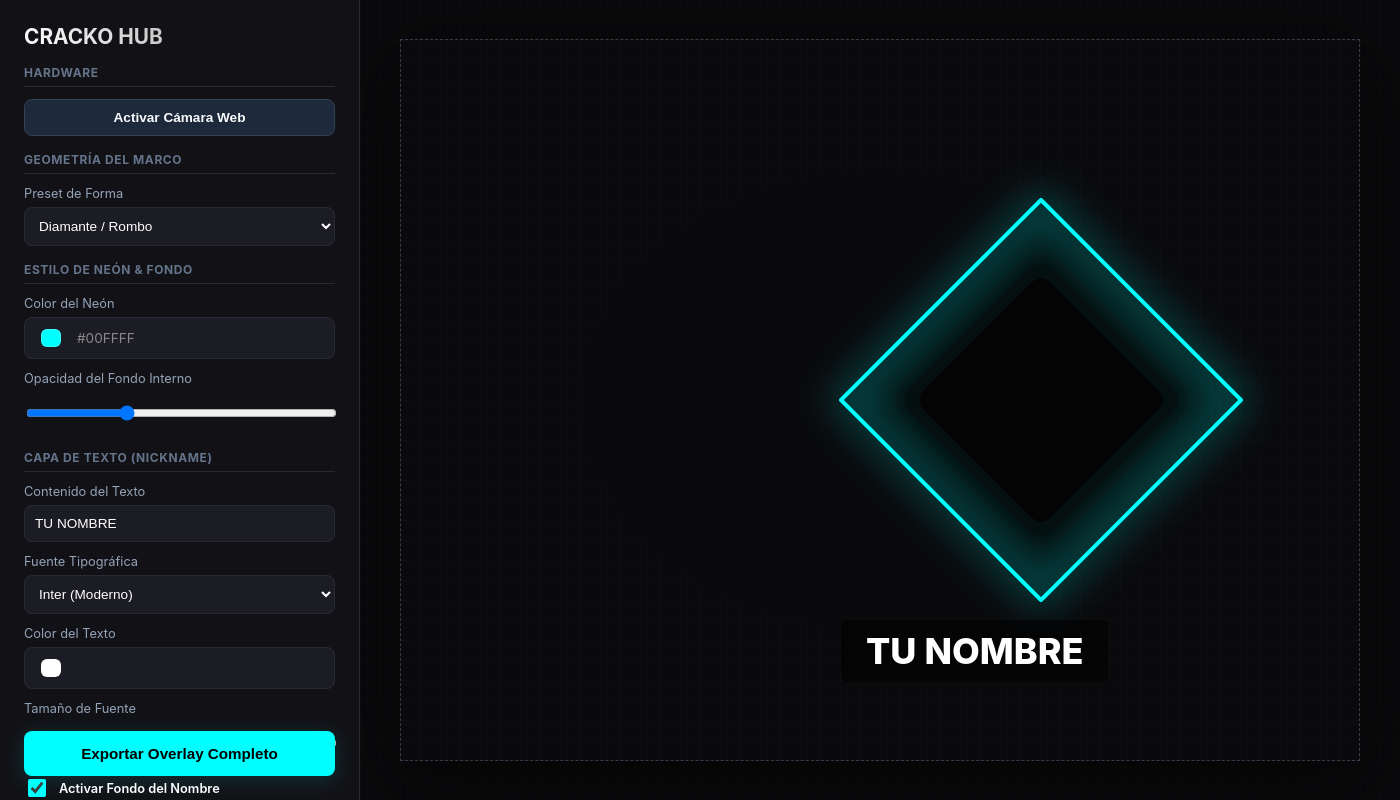
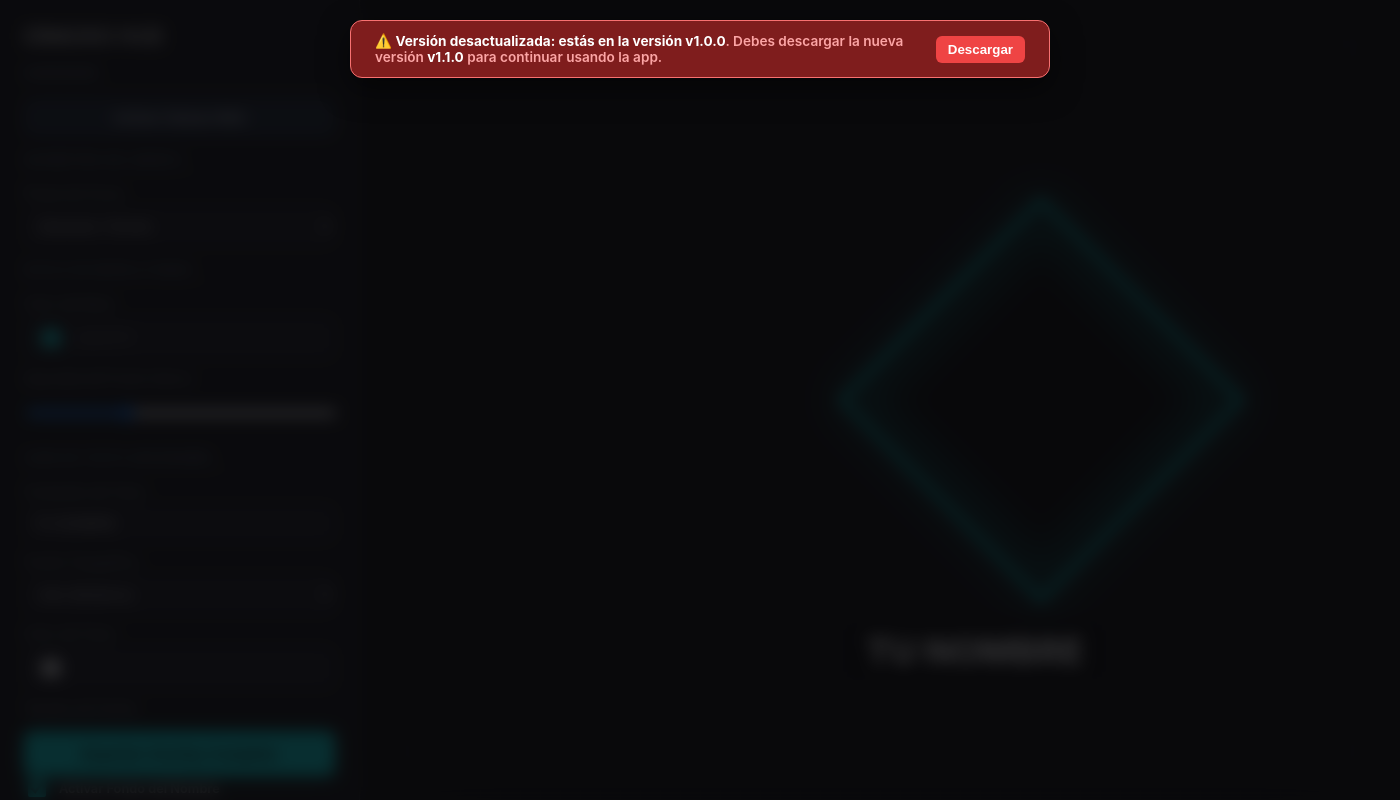
Before and after one commit to Alvr5/softwarecracko, an Electron app: page index.html in a window 1400 px wide. Drawn offline with nearby package versions, Linux system fonts and the light colour scheme.

Commit message:
Update index.html

```diff
--- a/index.html
+++ b/index.html
@@ -631,7 +631,7 @@
   // --- 📆 CONTROL DE VERSIONES MANUAL (SISTEMA SEGURO) ---
 
   // 1. La versión física de este archivo actual.
-  const MI_VERSION_ACTUAL = "1.1.0";
+  const MI_VERSION_ACTUAL = "1.0.0";
 
   // 2. La versión mínima que pides para trabajar.
   const VERSION_REQUERIDA = "1.1.0";
```
